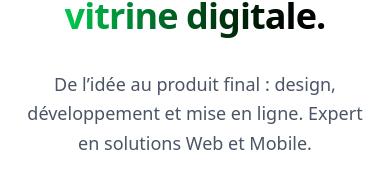
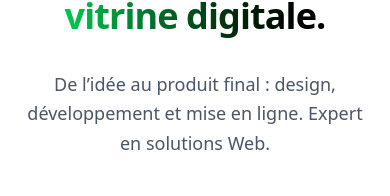
Before and after one commit to MauriceMumbere/Bymaurice, a Nuxt app: page / in a window 390 px wide. Shown: the part 409-605 px from the top of the page. Built offline with nearby package versions, Linux system fonts and the light colour scheme.

Commit message:
refactor : remove mobile in paragraph

```diff
--- a/app/components/sections/Hero.vue
+++ b/app/components/sections/Hero.vue
@@ -32,7 +32,7 @@
         class="mt-8 text-lg md:text-xl text-gray-600 max-w-xl mx-auto leading-relaxed"
       >
         De l’idée au produit final : design, développement et mise en ligne.
-        Expert en solutions Web et Mobile.
+        Expert en solutions Web.
       </p>
 
       <div
```
